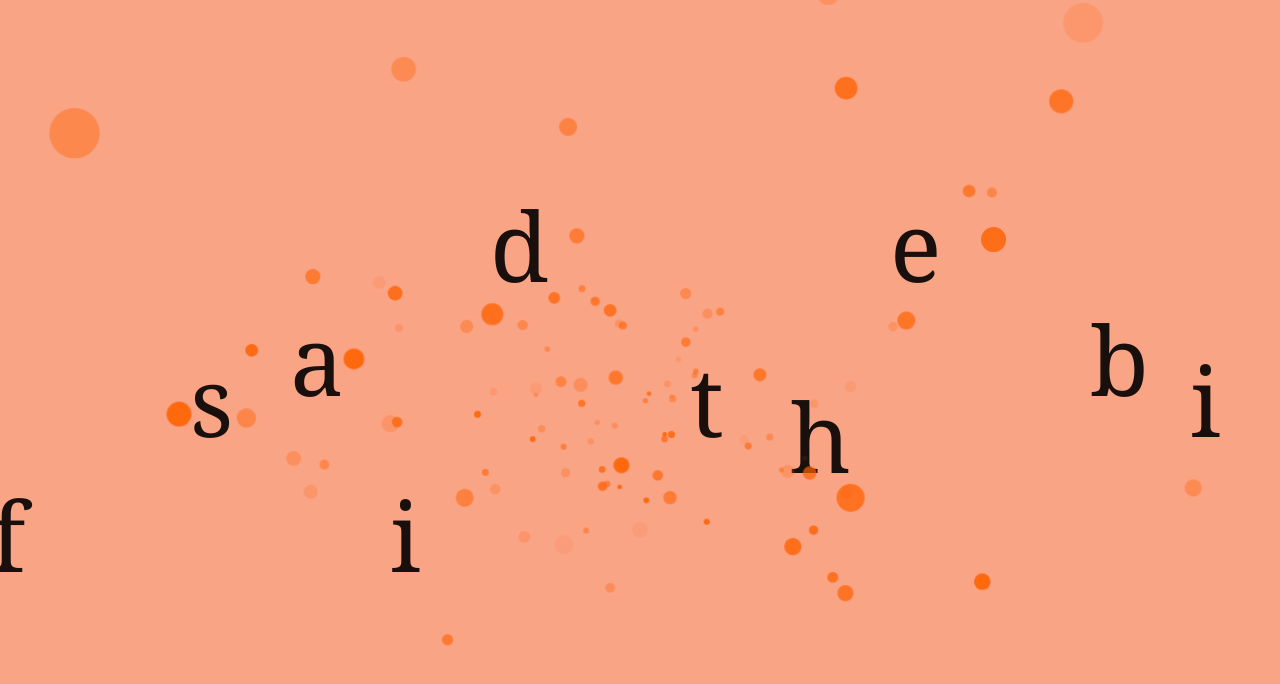
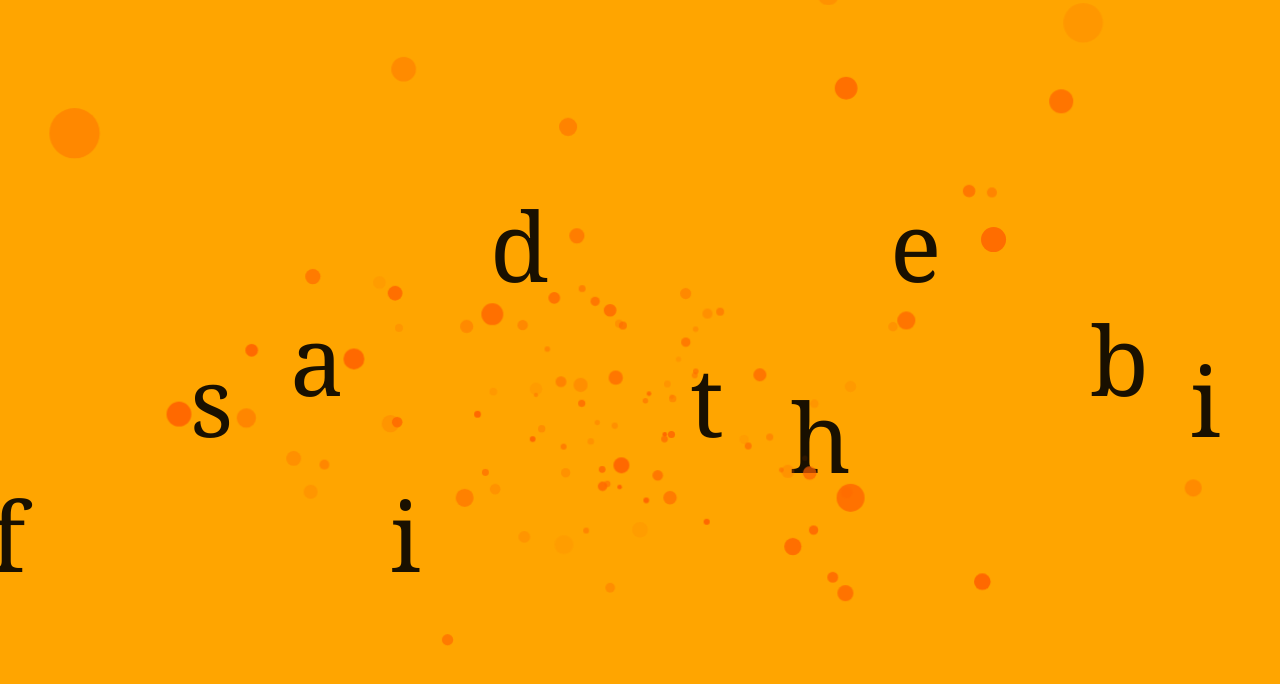
Before and after one commit to rexsuit/chancelor, a Gatsby site: page /other-page in a window 1280 px wide. Shown: the top 684 px of the page. Built offline with nearby package versions, Linux system fonts and the light colour scheme; Gatsby itself is replaced by a stand-in of ours; some packages are replaced by stand-ins of ours; a web font is replaced by a local one.

Commit message:
properly import TimelineMax

```diff
--- a/src/pages/other-page.js
+++ b/src/pages/other-page.js
@@ -4,7 +4,7 @@ import React from 'react'
 import '../css/reset.css'
 import { uniqueId } from 'lodash-es'
 import { css } from 'emotion'
-import { TweenLite, TimelineLite, Elastic, Back, Power2 } from 'gsap'
+import { TimelineLite, Power2, TimelineMax } from 'gsap'
 
 const mainWrap = css`
   height: 100vh;
@@ -17,7 +17,7 @@ const projectWrap = css`
   align-items: center;
   // height: 100%;
   width: 100%;
-  background: #faa486;
+  background: orange;
   flex-direction: column;
 `
 
@@ -36,6 +36,7 @@ const proj1letter = css`
 const ciircle = css`
   position: absolute;
   background: #ff6200;
+  opacity: 0.6;
   width: 30px;
   height: 30px;
   border-radius: 100%;
```
